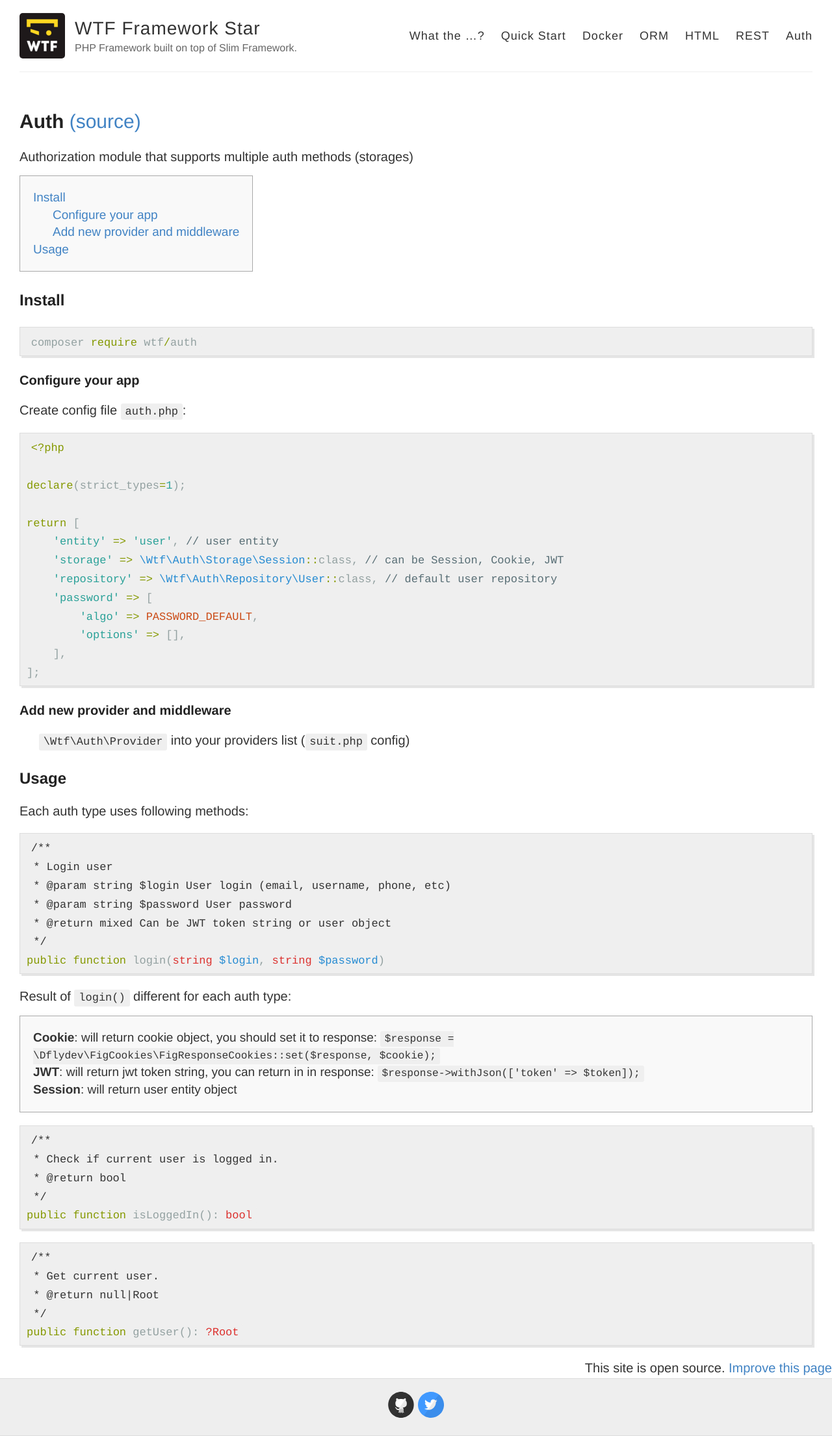
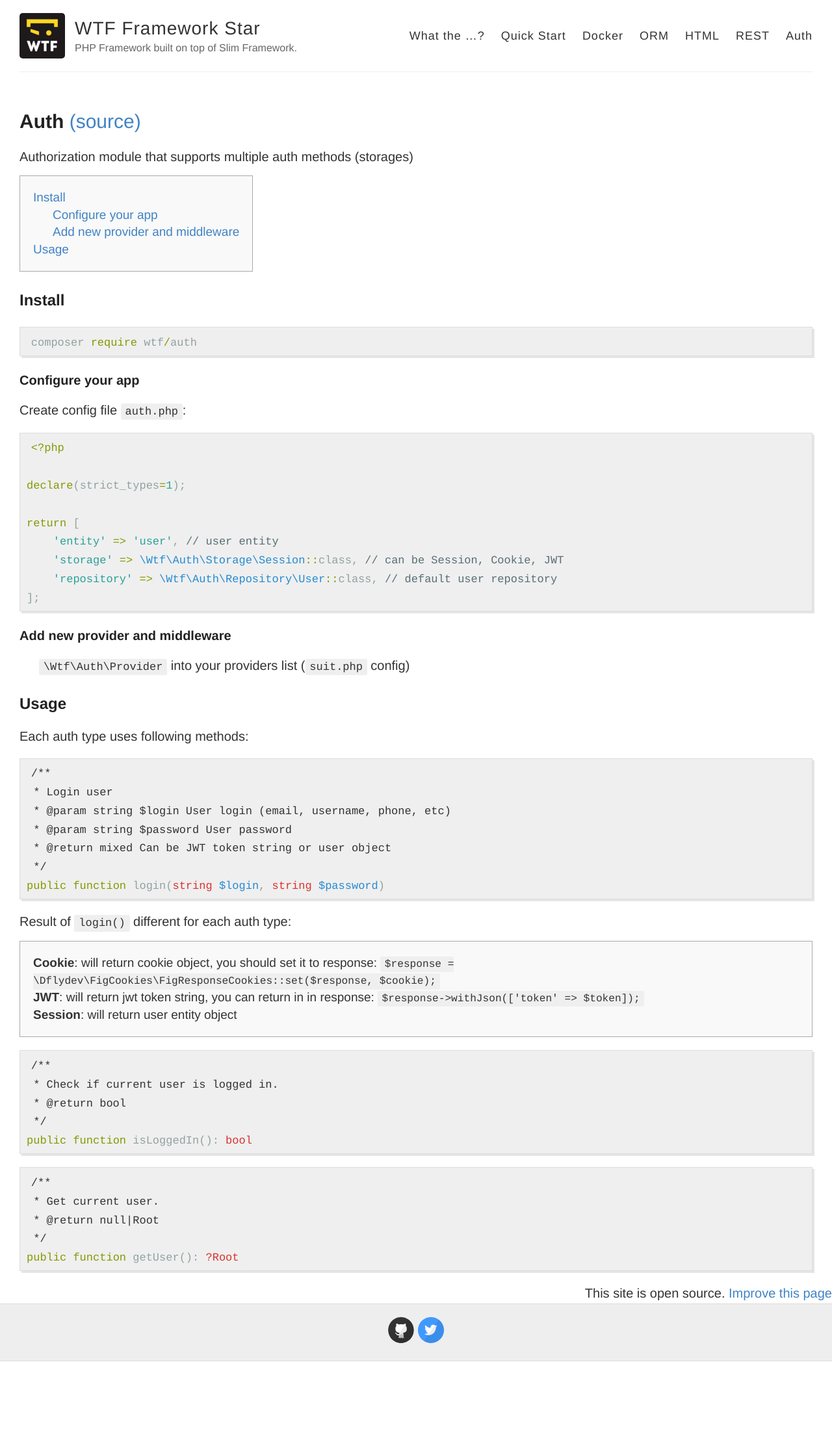
Before and after one commit to frameworkwtf/framework.wtf, a Jekyll site: the page built from auth.md, in a window 1280 px wide. Shown: the whole page at 65% size. Built offline with Jekyll 4.4.1, drawn with Linux system fonts in a browser that asks for light colours; after the commit the page ends 2095 px from its top, so only the background shows below that.

Commit message:
Updated auth docs

````diff
--- a/auth.md
+++ b/auth.md
@@ -35,10 +35,6 @@ return [
     'entity' => 'user', // user entity
     'storage' => \Wtf\Auth\Storage\Session::class, // can be Session, Cookie, JWT
     'repository' => \Wtf\Auth\Repository\User::class, // default user repository
-    'password' => [
-        'algo' => PASSWORD_DEFAULT,
-        'options' => [],
-    ],
 ];
 ```
 
--- a/style.scss
+++ b/style.scss
@@ -278,7 +278,7 @@ nav {
     background-color: $lightGray;
 }
 
-.source-link {
+a.source-link {
     color: #4183c4;
     font-weight: lighter;
 }
````
